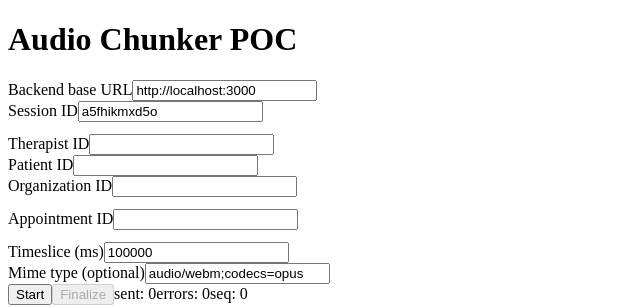
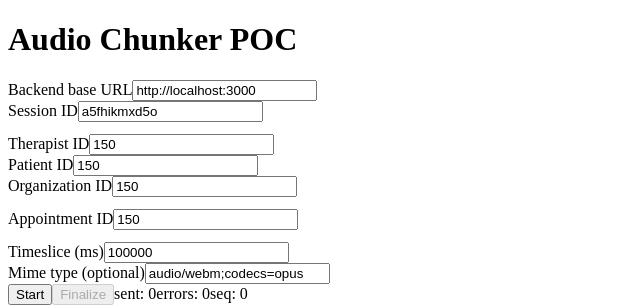
Before and after one commit to KinderGuy21/whisper-chunks-tests-ui, a React (Vite) app: page / in a window 1280 px wide. Shown: the top 307 px of the page, without its empty margins (0-640 px from the left). Built offline with nearby package versions, Linux system fonts and the light colour scheme; the HTML template or start-up script is replaced by a standard one.

Commit message:
default generic values

```diff
--- a/src/App.tsx
+++ b/src/App.tsx
@@ -26,10 +26,10 @@ export default function App() {
   const [chunksSent, setChunksSent] = useState<number>(0);
   const [errors, setErrors] = useState<number>(0);
   const [log, setLog] = useState<LogItem[]>([]);
-  const [therapistId, setTherapistId] = useState<string>('');
-  const [patientId, setPatientId] = useState<string>('');
-  const [organizationId, setOrganizationId] = useState<string>('');
-  const [appointmentId, setAppointmentId] = useState<string>('');
+  const [therapistId, setTherapistId] = useState<string>('150');
+  const [patientId, setPatientId] = useState<string>('150');
+  const [organizationId, setOrganizationId] = useState<string>('150');
+  const [appointmentId, setAppointmentId] = useState<string>('150');
 
   // Refs to hold mutable data without causing re-renders
   const mediaRecorderRef = useRef<MediaRecorder | null>(null);
```
